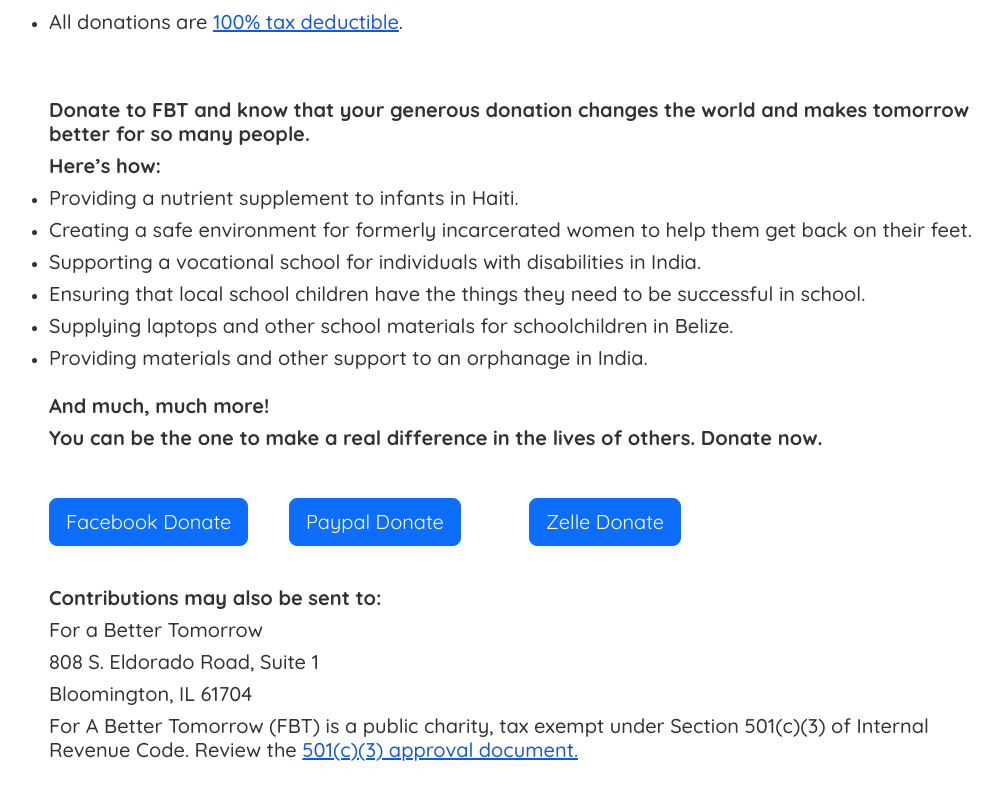
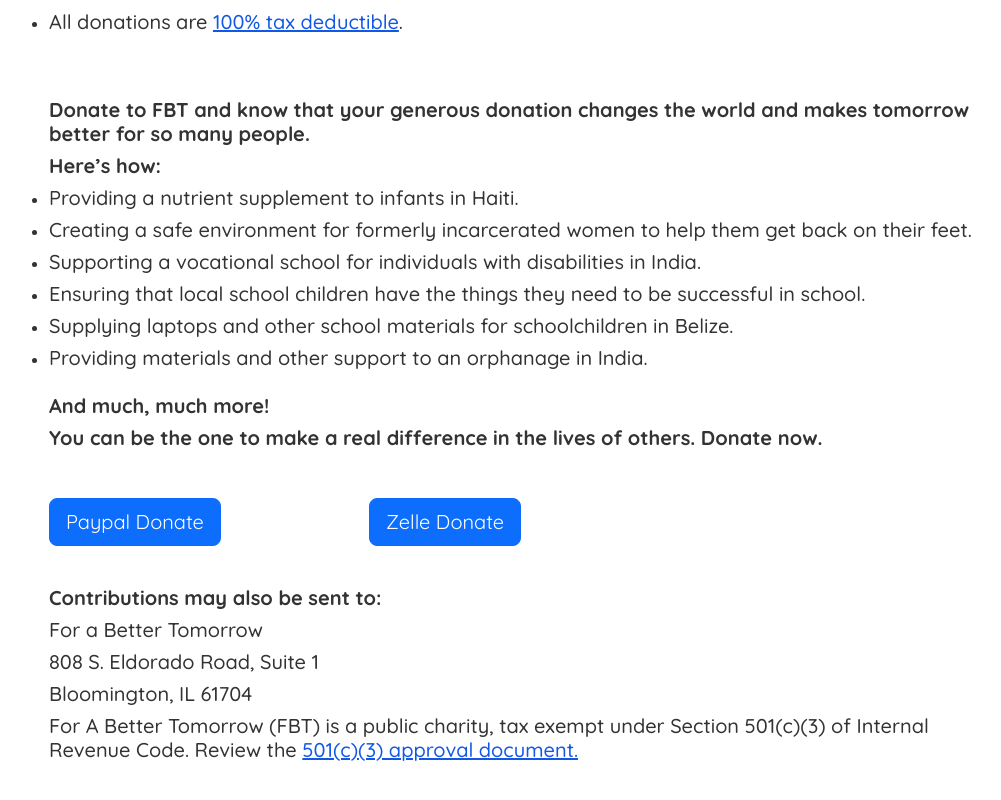
Before and after one commit to RahulVarunGit/mcia-react, a React (Create React App) app: page /donate in a window 1280 px wide. Shown: the part 619-1419 px from the top of the page, without its empty margins (123-1124 px from the left). Built offline with nearby package versions, Linux system fonts and the light colour scheme.

Commit message:
remove facebook donate

```diff
--- a/src/javascript/donate.js
+++ b/src/javascript/donate.js
@@ -4,6 +4,7 @@ import '../styles/Home.css';
 const donate = () => {
 
   return (
+
     <div className="container">
 
       <div>
@@ -70,11 +71,6 @@ const donate = () => {
 
         <div className="col-sm">
 
-          <a className="btn btn-primary btn-lg btn-block" href="https://www.facebook.com/4ABetterTomorrow" role="button">Facebook Donate</a>
-        </div>
-
-        <div className="col-sm">
-
           <a className="btn btn-primary btn-lg btn-block" href="https://www.paypal.com/us/fundraiser/charity/3309392" role="button">Paypal Donate</a>
         </div>
 
```
